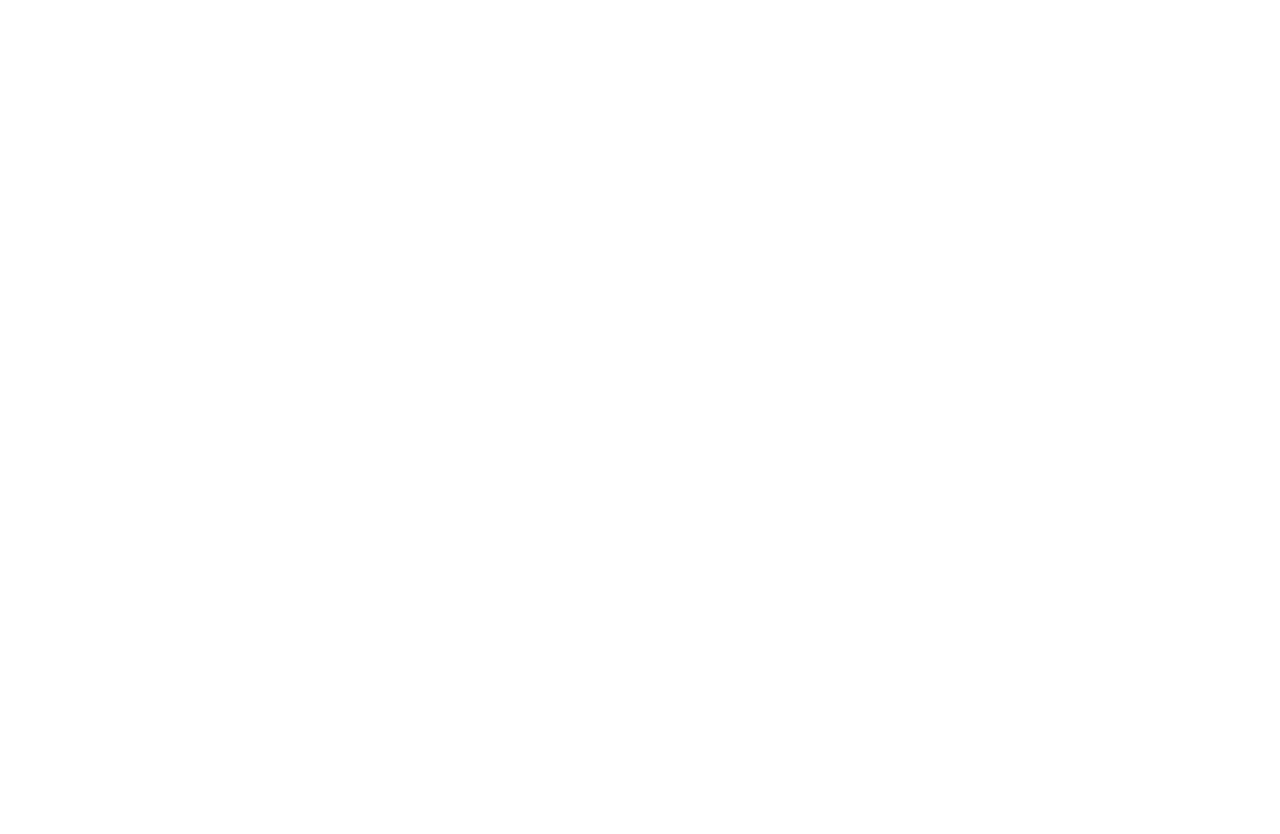
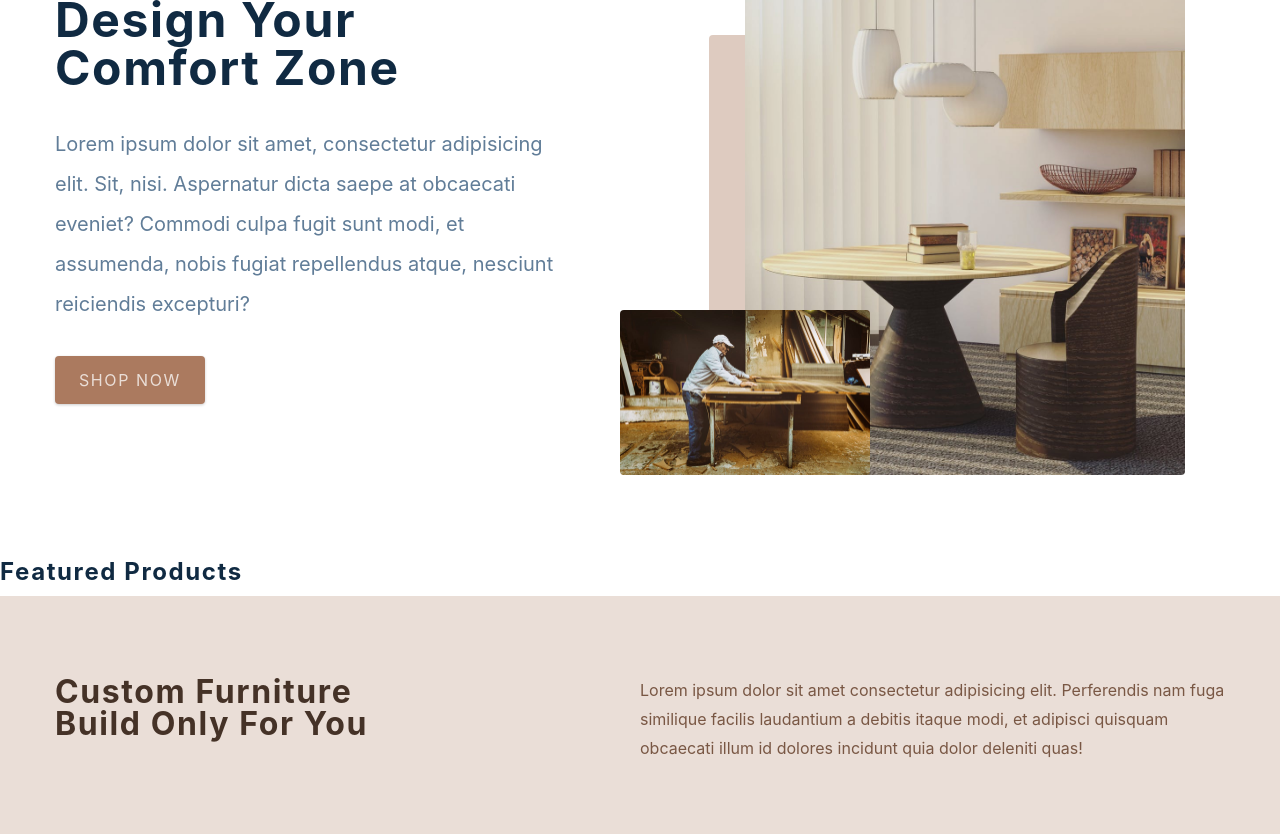
Before and after one commit to tanvir1418/ecommerce-react, a React (Vite) app: page / in a window 1280 px wide. Shown: the part 240-1074 px from the top of the page. Before the commit the page ends 800 px from the top, so only its background shows below. Built offline with nearby package versions, Linux system fonts and the light colour scheme.

Commit message:
Home Page, Error Page

```diff
--- a/src/components/Contact.jsx
+++ b/src/components/Contact.jsx
@@ -1,8 +1,28 @@
 import styled from 'styled-components';
 
 const Contact = () => {
-  return <h4>contact section</h4>;
+  return (
+    <Wrapper>
+      <div className='section-center'>
+        <h3>Join our newsletter and get 20% off</h3>
+        <div className='content'>
+          <p>
+            Lorem ipsum dolor sit amet consectetur adipisicing elit. Ratione ipsum dolore suscipit eos animi, architecto
+            eligendi quaerat cum laboriosam debitis fugit? Amet iste voluptas sunt error ipsa dolorum? Tenetur,
+            obcaecati!
+          </p>
+          <form className='contact-form'>
+            <input type='email' className='form-input' placeholder='enter email' />
+            <button type='submit' className='submit-btn'>
+              Subscribe
+            </button>
+          </form>
+        </div>
+      </div>
+    </Wrapper>
+  );
 };
+
 const Wrapper = styled.section`
   padding: 5rem 0;
   h3 {
--- a/src/components/Hero.jsx
+++ b/src/components/Hero.jsx
@@ -4,7 +4,28 @@ import heroBcg from '../assets/hero-bcg.jpeg';
 import heroBcg2 from '../assets/hero-bcg-2.jpeg';
 
 const Hero = () => {
-  return <h4>hero</h4>;
+  return (
+    <Wrapper className='section-center'>
+      <article className='content'>
+        <h1>
+          Design your <br />
+          Comfort Zone
+        </h1>
+        <p>
+          Lorem ipsum dolor sit amet, consectetur adipisicing elit. Sit, nisi. Aspernatur dicta saepe at obcaecati
+          eveniet? Commodi culpa fugit sunt modi, et assumenda, nobis fugiat repellendus atque, nesciunt reiciendis
+          excepturi?
+        </p>
+        <Link to='/products' className='btn hero-btn'>
+          Shop Now
+        </Link>
+      </article>
+      <article className='img-container'>
+        <img src={heroBcg} alt='Nice Table' className='main-img' />
+        <img src={heroBcg2} alt='Person Working' className='accent-img' />
+      </article>
+    </Wrapper>
+  );
 };
 
 const Wrapper = styled.section`
--- a/src/components/PageHero.jsx
+++ b/src/components/PageHero.jsx
@@ -1,7 +1,16 @@
 import styled from 'styled-components';
 import { Link } from 'react-router-dom';
-const PageHero = () => {
-  return <h4>page hero</h4>;
+
+const PageHero = ({ title }) => {
+  return (
+    <Wrapper>
+      <div className='section-center'>
+        <h3>
+          <Link to='/'>Home</Link>/{title}
+        </h3>
+      </div>
+    </Wrapper>
+  );
 };
 
 const Wrapper = styled.section`
--- a/src/components/Services.jsx
+++ b/src/components/Services.jsx
@@ -2,7 +2,34 @@ import styled from 'styled-components';
 import { services } from '../utils/constants';
 
 const Services = () => {
-  return <h4>services </h4>;
+  return (
+    <Wrapper>
+      <div className='section-center'>
+        <article className='header'>
+          <h3>
+            Custom Furniture <br />
+            Build only for you
+          </h3>
+          <p>
+            Lorem ipsum dolor sit amet consectetur adipisicing elit. Perferendis nam fuga similique facilis laudantium a
+            debitis itaque modi, et adipisci quisquam obcaecati illum id dolores incidunt quia dolor deleniti quas!
+          </p>
+        </article>
+        <div className='services-center'>
+          {services.map((service) => {
+            const { id, icon, title, text } = service;
+            return (
+              <article key={id} className='service'>
+                <span className='icon'>{icon}</span>
+                <h4>{title}</h4>
+                <p>{text}</p>
+              </article>
+            );
+          })}
+        </div>
+      </div>
+    </Wrapper>
+  );
 };
 
 const Wrapper = styled.section`
--- a/src/pages/AboutPage.jsx
+++ b/src/pages/AboutPage.jsx
@@ -3,7 +3,25 @@ import { PageHero } from '../components';
 import aboutImg from '../assets/hero-bcg.jpeg';
 
 const AboutPage = () => {
-  return <h4>about page</h4>;
+  return (
+    <main>
+      <PageHero title='About' />
+      <Wrapper className='page section section-center'>
+        <img src={aboutImg} alt='About hero image' />
+        <article>
+          <div className='title'>
+            <h2>Our Story</h2>
+            <div className='underline'></div>
+          </div>
+          <p>
+            Lorem ipsum dolor, sit amet consectetur adipisicing elit. Quasi minima eius voluptas aut, voluptate soluta
+            aperiam in exercitationem, quas suscipit quae deserunt odio ratione veniam optio doloremque illum nam
+            consequatur!
+          </p>
+        </article>
+      </Wrapper>
+    </main>
+  );
 };
 
 const Wrapper = styled.section`
@@ -33,4 +51,5 @@ const Wrapper = styled.section`
     grid-template-columns: 1fr 1fr;
   }
 `;
+
 export default AboutPage;
--- a/src/pages/CheckoutPage.jsx
+++ b/src/pages/CheckoutPage.jsx
@@ -5,7 +5,16 @@ import { useCartContext } from '../context/cart_context';
 import { Link } from 'react-router-dom';
 
 const CheckoutPage = () => {
-  return <h4>checkout page</h4>;
+  return (
+    <main>
+      <PageHero title='checkout' />
+      <Wrapper className='page'>
+        <h1>Checkout Here</h1>
+      </Wrapper>
+    </main>
+  );
 };
+
 const Wrapper = styled.div``;
+
 export default CheckoutPage;
--- a/src/pages/ErrorPage.jsx
+++ b/src/pages/ErrorPage.jsx
@@ -1,7 +1,17 @@
 import styled from 'styled-components';
 import { Link } from 'react-router-dom';
 const ErrorPage = () => {
-  return <h4>error page</h4>;
+  return (
+    <Wrapper className='page-100'>
+      <section>
+        <h1>404</h1>
+        <h3>Sorry, the page you tried cannot be found</h3>
+        <Link to='/' className='btn'>
+          Back Home
+        </Link>
+      </section>
+    </Wrapper>
+  );
 };
 
 const Wrapper = styled.main`
--- a/src/pages/HomePage.jsx
+++ b/src/pages/HomePage.jsx
@@ -1,6 +1,14 @@
 import { FeaturedProducts, Hero, Services, Contact } from '../components';
+
 const HomePage = () => {
-  return <h4>home page</h4>;
+  return (
+    <main>
+      <Hero />
+      <FeaturedProducts />
+      <Services />
+      <Contact />
+    </main>
+  );
 };
 
 export default HomePage;
```
